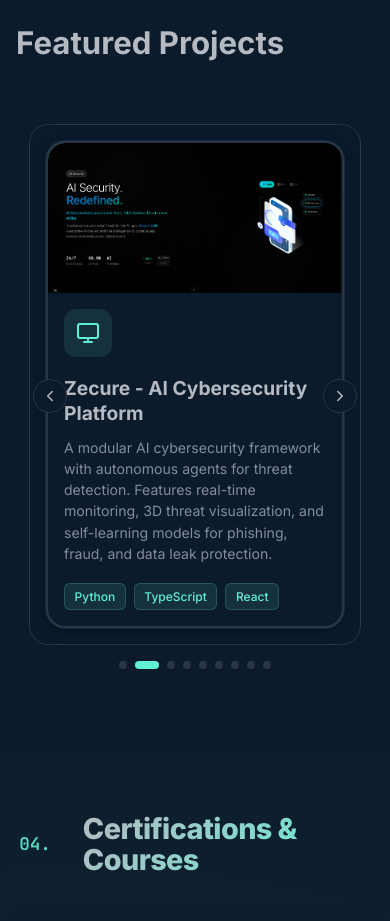
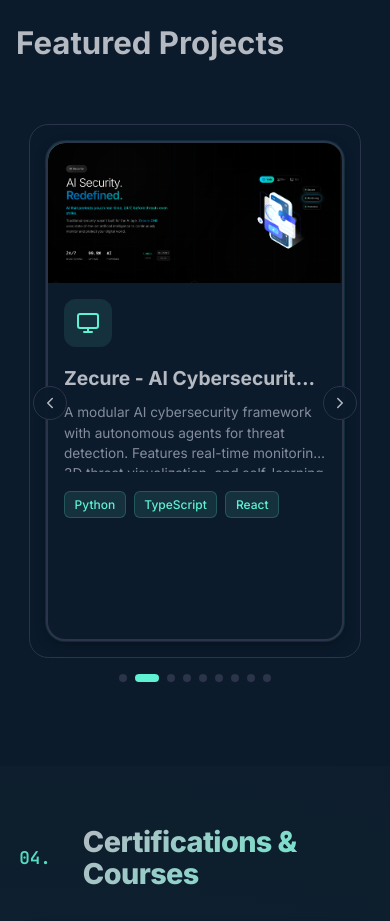
Before and after one commit to samarth3101/Samarth-s-Website, a Next.js app: page / in a window 390 px wide. Shown: the part 4500-5421 px from the top of the page. Built offline with nearby package versions, Linux system fonts and the light colour scheme; a web font is replaced by a local one.

Commit message:
Project seciton mobile view updated

```diff
--- a/src/components/sections/Projects.tsx
+++ b/src/components/sections/Projects.tsx
@@ -173,7 +173,6 @@ export default function ProjectsSection() {
             autoplayDelay={4000}
             pauseOnHover={true}
             loop={true}
-            onItemClick={(idx) => setOpenIdx(idx)}
           />
         ) : (
           /* Desktop/Tablet Grid View */
@@ -246,9 +245,9 @@ export default function ProjectsSection() {
         </div>
         )}
 
-        {/* --- Animated Modal Overlay --- */}
+        {/* --- Animated Modal Overlay (Desktop Only) --- */}
         <AnimatePresence mode="wait">
-          {openIdx !== null && (
+          {openIdx !== null && !isMobile && (
             <motion.div
               className={styles.modalOverlay}
               initial={{ opacity: 0 }}
--- a/src/components/ui/Carousel.tsx
+++ b/src/components/ui/Carousel.tsx
@@ -113,7 +113,7 @@ export default function Carousel({
                 onItemClick(currentIndex);
               }
             }}
-            style={{ cursor: items[currentIndex].isCTA ? 'pointer' : 'zoom-in' }}
+            style={{ cursor: items[currentIndex].isCTA ? 'pointer' : (onItemClick ? 'zoom-in' : 'grab') }}
           >
             <div className={`${styles.card} ${items[currentIndex].isCTA ? styles.ctaCard : ''}`}>
               {items[currentIndex].img && (
--- a/src/styles/Carousel.module.scss
+++ b/src/styles/Carousel.module.scss
@@ -38,6 +38,7 @@
 
 .card {
   width: 100%;
+  height: 520px;
   background: var(--bg-main);
   border: 2px solid var(--border);
   border-radius: 1.2rem;
@@ -85,7 +86,8 @@
   display: flex;
   flex-direction: column;
   gap: 0.75rem;
-  flex: 1;
+  height: calc(100% - 180px);
+  overflow: hidden;
 }
 
 .cardIcon {
@@ -111,6 +113,9 @@
   color: var(--text-main);
   margin: 0;
   line-height: 1.3;
+  overflow: hidden;
+  text-overflow: ellipsis;
+  white-space: nowrap;
 }
 
 .cardDescription {
@@ -118,7 +123,13 @@
   color: var(--muted);
   line-height: 1.6;
   margin: 0;
-  flex: 1;
+  height: 80px;
+  overflow: hidden;
+  display: -webkit-box;
+  -webkit-line-clamp: 4;
+  line-clamp: 4;
+  -webkit-box-orient: vertical;
+  text-overflow: ellipsis;
 }
 
 .techStack {
@@ -251,12 +262,16 @@
   }
 
   .carouselWrapper {
-    min-height: 480px;
+    min-height: 520px;
     border-radius: 1.2rem;
   }
 
   .carouselItem {
     padding: 1.2rem;
+  }
+
+  .card {
+    height: 500px;
   }
 
   .cardImage {
@@ -265,15 +280,19 @@
 
   .cardContent {
     padding: 1.2rem;
+    height: calc(100% - 160px);
+  }
+
+  .cardDescription {
+    height: 75px;
+    font-size: 0.9rem;
+    line-height: 1.5;
+    -webkit-line-clamp: 3;
+    line-clamp: 3;
   }
 
   .cardTitle {
     font-size: 1.3rem;
-  }
-
-  .cardDescription {
-    font-size: 0.9rem;
-    line-height: 1.5;
   }
 
   .navButton {
@@ -296,7 +315,7 @@
   }
 
   .carouselWrapper {
-    min-height: 500px;
+    min-height: 520px;
     border-radius: 1.2rem;
   }
 
@@ -304,22 +323,30 @@
     padding: 1rem;
   }
 
+  .card {
+    height: 500px;
+  }
+
   .cardImage {
-    height: 150px;
+    height: 140px;
   }
 
   .cardContent {
     padding: 1rem;
     gap: 0.7rem;
+    height: calc(100% - 140px);
+  }
+
+  .cardDescription {
+    height: 70px;
+    font-size: 0.85rem;
+    line-height: 1.5;
+    -webkit-line-clamp: 3;
+    line-clamp: 3;
   }
 
   .cardTitle {
     font-size: 1.2rem;
-  }
-
-  .cardDescription {
-    font-size: 0.88rem;
-    line-height: 1.5;
   }
 
   .techTag {
```
